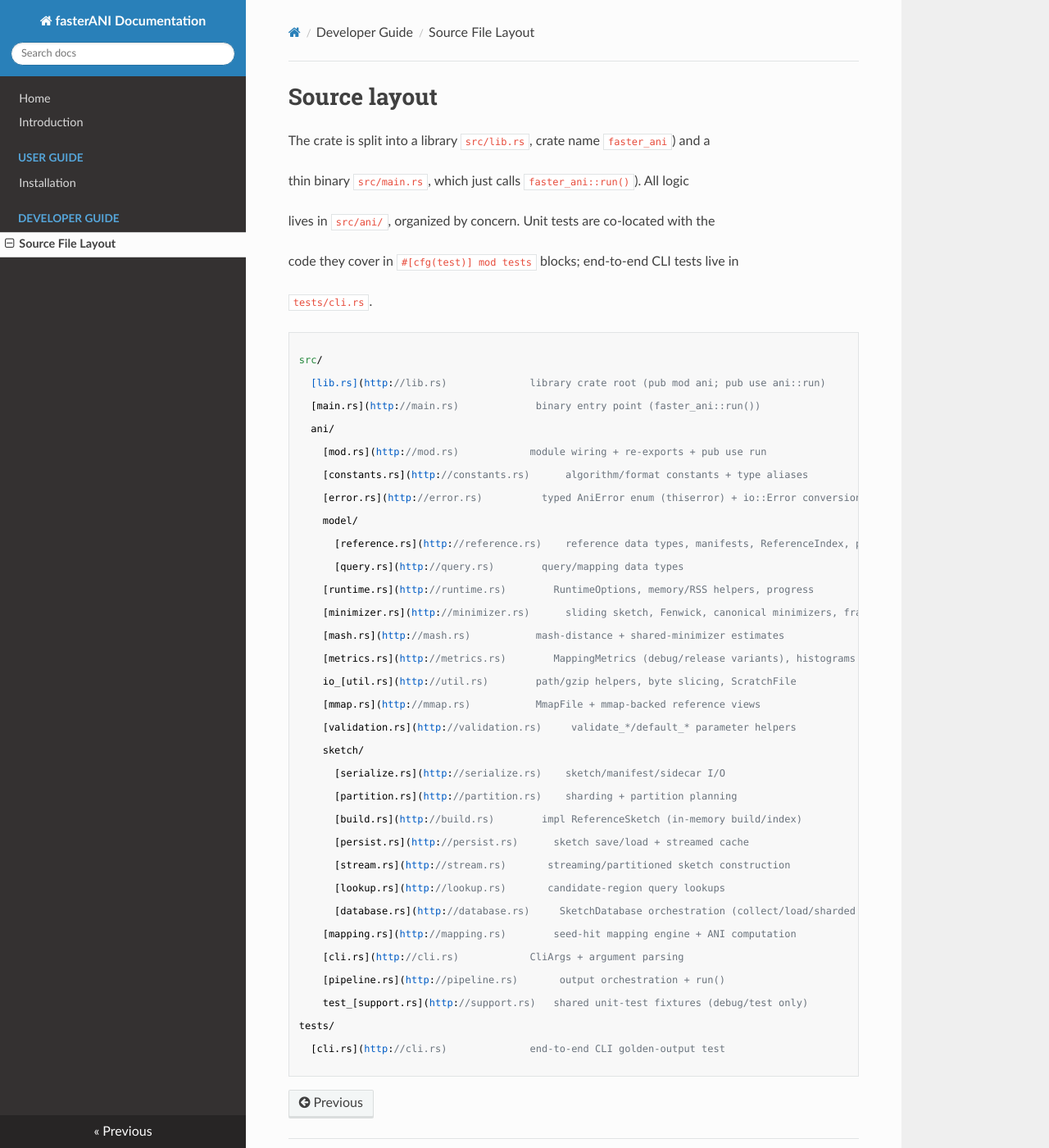
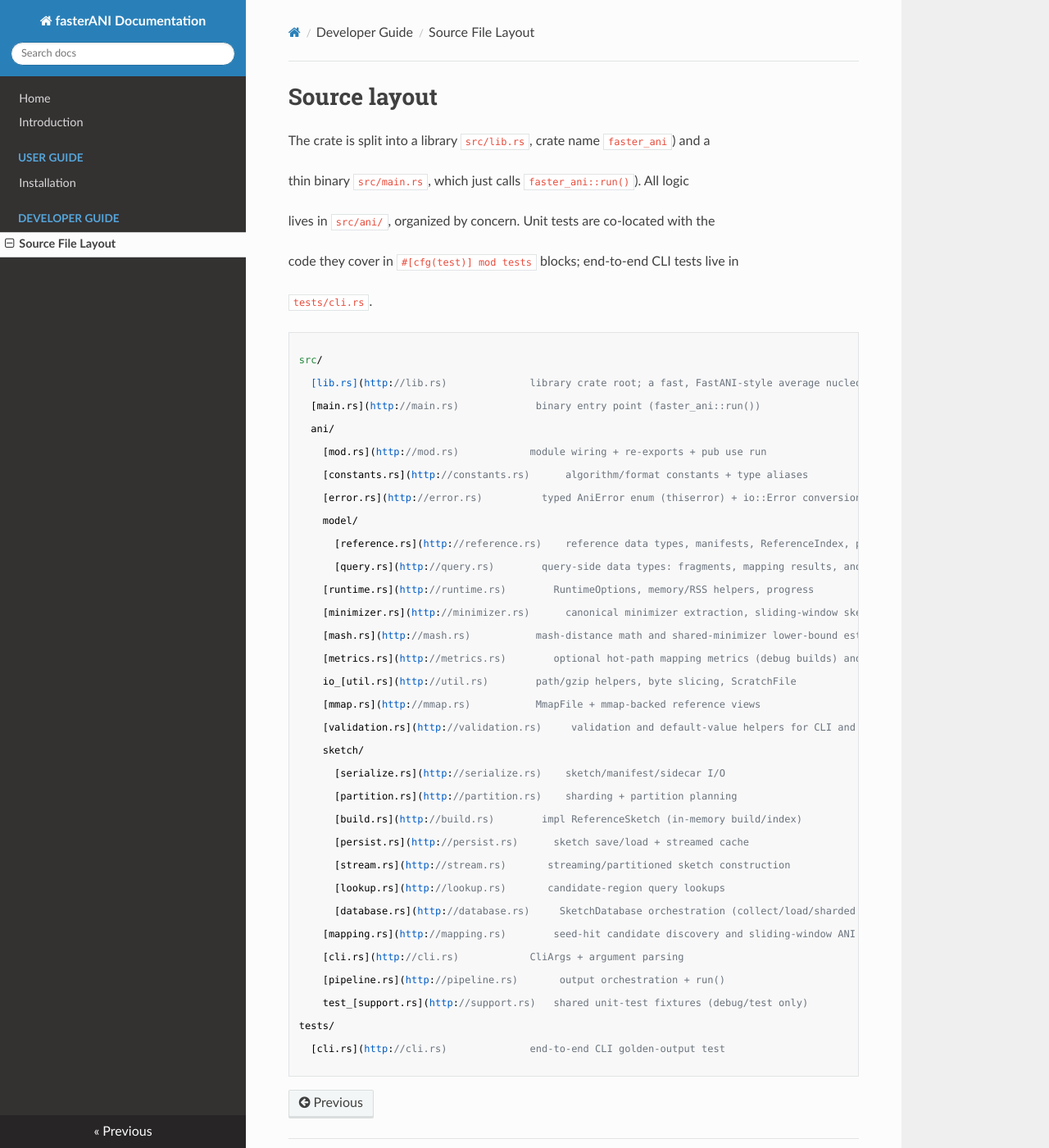
Before and after one commit to Ethan-Hetrick/fasterANI, an MkDocs documentation site: the page built from docs/source_layout.md, in a window 1280 px wide and 1400 px high. Shown: the whole window at 82% size. Built offline with MkDocs 1.6.1, drawn with Linux system fonts in a browser that asks for light colours; nearby versions of some CDN libraries.

```diff
--- a/docs/source_layout.md
+++ b/docs/source_layout.md
@@ -14,7 +14,7 @@ code they cover in `#[cfg(test)] mod tests` blocks; end-to-end CLI tests live in
 
 src/
 
-  [lib.rs](http://lib.rs)              library crate root (pub mod ani; pub use ani::run)
+  [lib.rs](http://lib.rs)              library crate root; a fast, FastANI-style average nucleotide identity estimator.
 
   [main.rs](http://main.rs)             binary entry point (faster_ani::run())
 
@@ -30,21 +30,21 @@ src/
 
       [reference.rs](http://reference.rs)    reference data types, manifests, ReferenceIndex, param structs
 
-      [query.rs](http://query.rs)        query/mapping data types
+      [query.rs](http://query.rs)        query-side data types: fragments, mapping results, and ANI summaries.
 
     [runtime.rs](http://runtime.rs)        RuntimeOptions, memory/RSS helpers, progress
 
-    [minimizer.rs](http://minimizer.rs)      sliding sketch, Fenwick, canonical minimizers, fragmenting
+    [minimizer.rs](http://minimizer.rs)      canonical minimizer extraction, sliding-window sketches, and query fragmentation.
 
-    [mash.rs](http://mash.rs)           mash-distance + shared-minimizer estimates
+    [mash.rs](http://mash.rs)           mash-distance math and shared-minimizer lower-bound estimates.
 
-    [metrics.rs](http://metrics.rs)        MappingMetrics (debug/release variants), histograms
+    [metrics.rs](http://metrics.rs)        optional hot-path mapping metrics (debug builds) and seed-hit histograms.
 
     io_[util.rs](http://util.rs)        path/gzip helpers, byte slicing, ScratchFile
 
     [mmap.rs](http://mmap.rs)           MmapFile + mmap-backed reference views
 
-    [validation.rs](http://validation.rs)     validate_*/default_* parameter helpers
+    [validation.rs](http://validation.rs)     validation and default-value helpers for CLI and runtime parameters.
 
     sketch/
 
@@ -62,7 +62,7 @@ src/
 
       [database.rs](http://database.rs)     SketchDatabase orchestration (collect/load/sharded build)
 
-    [mapping.rs](http://mapping.rs)        seed-hit mapping engine + ANI computation
+    [mapping.rs](http://mapping.rs)        seed-hit candidate discovery and sliding-window ANI scoring per query/reference pair.
 
     [cli.rs](http://cli.rs)            CliArgs + argument parsing
 
```
Also changed, not shown: 2 other files.
